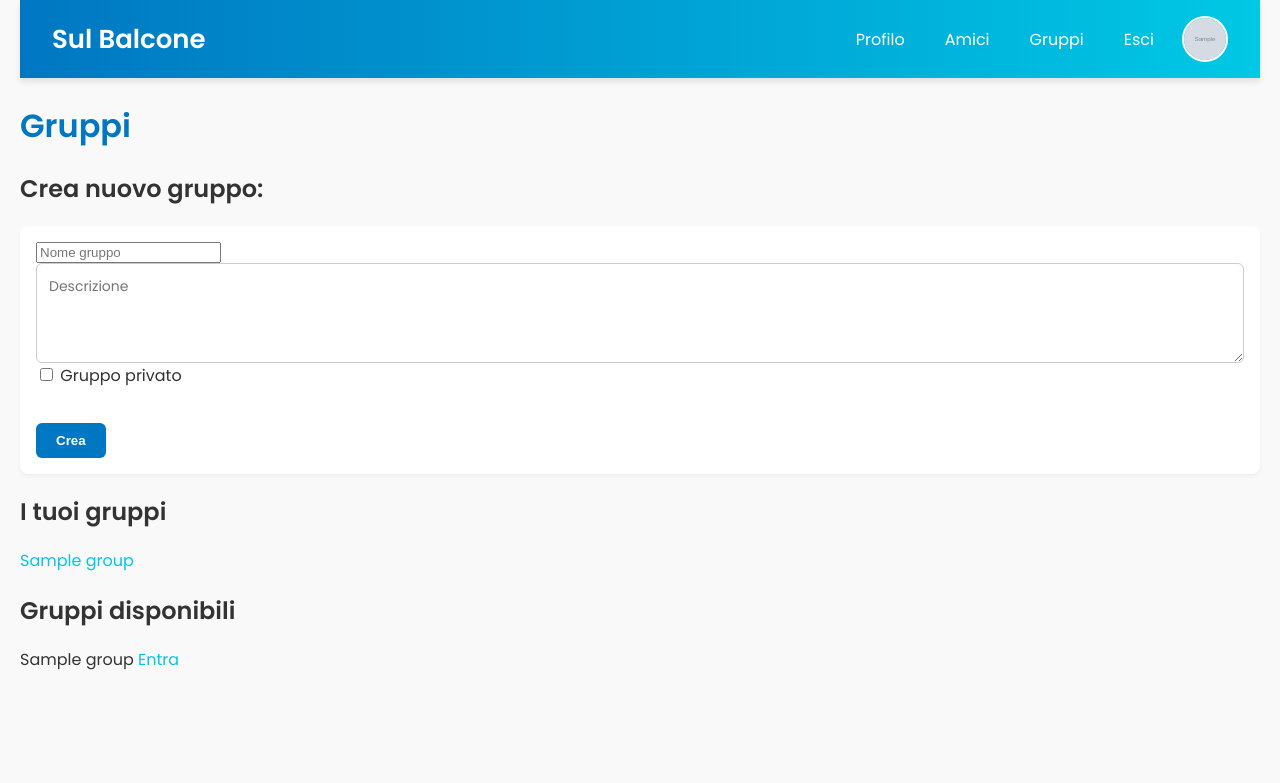
After one commit to Kurius/sul-balcone, a PHP site: page /php/groups.php in a window 1280 px wide. The commit adds this page. Shown: the top 783 px of the page. Run offline with PHP 8.4, Linux system fonts and the light colour scheme; the visitor is signed in with stand-in values (Sample User, id 1); tables that the repository leaves empty or names only in its code hold one stand-in row (values such as "Sample post"); grey boxes marked "Sample" are stand-in pictures.

Commit message:
Aggiunta icone e gruppi
Iniziata la creazione della parte riguardante i gruppi, aggiunta la possibilità di avere una pagina profilo, e l'icona del profilo

```diff
--- /dev/null
+++ b/css/groups.css
@@ -0,0 +1,92 @@
+/* groups.css */
+
+body {
+  font-family: 'Poppins', sans-serif;
+  margin: 0;
+  padding: 0 20px;
+  background-color: #f9f9f9;
+  color: #333;
+}
+
+h1 {
+  font-size: 32px;
+  margin-top: 24px;
+  color: #0077c2;
+}
+
+p {
+  font-size: 16px;
+  line-height: 1.5;
+}
+
+form {
+  margin: 20px 0;
+  background: #fff;
+  padding: 16px;
+  border-radius: 8px;
+  box-shadow: 0 2px 4px rgba(0,0,0,0.05);
+}
+
+textarea {
+  width: 100%;
+  height: 100px;
+  padding: 12px;
+  font-size: 14px;
+  border: 1px solid #ccc;
+  border-radius: 6px;
+  resize: vertical;
+  font-family: 'Poppins', sans-serif;
+}
+
+button {
+  margin-top: 10px;
+  padding: 10px 20px;
+  background-color: #0077c2;
+  color: white;
+  border: none;
+  border-radius: 6px;
+  font-weight: 600;
+  cursor: pointer;
+  transition: background-color 0.3s;
+}
+
+button:hover {
+  background-color: #005fa3;
+}
+
+.post {
+  background: white;
+  padding: 16px;
+  margin: 16px 0;
+  border-radius: 8px;
+  box-shadow: 0 2px 4px rgba(0,0,0,0.05);
+}
+
+.post img {
+  vertical-align: middle;
+  margin-right: 10px;
+}
+
+.post strong {
+  font-size: 16px;
+  color: #0077c2;
+}
+
+.post small {
+  color: #888;
+  margin-left: 8px;
+}
+
+.post p {
+  margin-top: 8px;
+  white-space: pre-wrap;
+}
+
+a {
+  color: #00c8e5;
+  text-decoration: none;
+}
+
+a:hover {
+  text-decoration: underline;
+}
--- /dev/null
+++ b/php/groups.php
@@ -0,0 +1,66 @@
+<?php
+session_start();
+if (!isset($_SESSION['user_id'])) header("Location: index.php");
+
+$conn = new mysqli('localhost', 'root', '', 'sul_balcone');
+$user = $_SESSION['user_id'];
+
+if ($_SERVER['REQUEST_METHOD'] === 'POST' && !empty($_POST['name'])) {
+    $name = $_POST['name'];
+    $desc = $_POST['description'] ?? '';
+    $is_private = isset($_POST['is_private']) ? 1 : 0;
+    $password = $is_private && !empty($_POST['password']) ? password_hash($_POST['password'], PASSWORD_DEFAULT) : null;
+
+    $stmt = $conn->prepare("INSERT INTO groups (name, description, creator_id, is_private, password) VALUES (?, ?, ?, ?, ?)");
+    $stmt->bind_param("ssiis", $name, $desc, $user, $is_private, $password);
+    $stmt->execute();
+
+    $gid = $conn->insert_id;
+    $conn->query("INSERT INTO group_users (group_id, user_id, role) VALUES ($gid, $user, 'admin')");
+}
+
+$all = $conn->query("SELECT * FROM groups");
+$joined = $conn->query("
+  SELECT g.* FROM groups g
+  JOIN group_users gu ON g.id=gu.group_id
+  WHERE gu.user_id = $user
+");
+?>
+<?php include 'navbar.php'; ?>
+<link rel="stylesheet" href="../css/groups.css">
+
+<h1>Gruppi</h1>
+<h2>Crea nuovo gruppo:</h2>
+<form method="POST">
+  <input name="name" placeholder="Nome gruppo" required><br>
+  <textarea name="description" placeholder="Descrizione"></textarea><br>
+
+  <label>
+    <input type="checkbox" name="is_private" id="is_private" onchange="togglePassword()"> Gruppo privato
+  </label><br>
+
+  <input type="password" name="password" id="password" placeholder="Password del gruppo" style="display:none"><br>
+
+  <button>Crea</button>
+</form>
+
+<script>
+function togglePassword() {
+  const pwd = document.getElementById('password');
+  pwd.style.display = document.getElementById('is_private').checked ? 'block' : 'none';
+}
+</script>
+
+
+<h2>I tuoi gruppi</h2>
+<?php while($g=$joined->fetch_assoc()):
+  echo "<p><a href='group.php?id={$g['id']}'>".htmlspecialchars($g['name'])."</a></p>";
+endwhile; ?>
+
+<h2>Gruppi disponibili</h2>
+<?php while($g=$all->fetch_assoc()):
+echo "<p>" . htmlspecialchars($g['name']);
+if ($g['is_private']) echo " 🔒";
+echo " <a href='join_group.php?id={$g['id']}'>Entra</a></p>";
+
+endwhile; ?>
--- /dev/null
+++ b/php/navbar.php
@@ -0,0 +1,106 @@
+<?php
+if (!isset($_SESSION)) {
+    session_start();
+}
+
+$conn = new mysqli('localhost', 'root', '', 'sul_balcone');
+
+$user_id = $_SESSION['user_id'] ?? null;
+$profile_img = 'default.png';
+
+if ($user_id) {
+    $stmt = $conn->prepare("SELECT profile_picture FROM users WHERE id = ?");
+    $stmt->bind_param("i", $user_id);
+    $stmt->execute();
+    $res = $stmt->get_result()->fetch_assoc();
+    if ($res && $res['profile_picture']) {
+        $profile_img = $res['profile_picture'];
+    }
+}
+?>
+
+<style>
+.navbar {
+  display: flex;
+  justify-content: space-between;
+  align-items: center;
+  background: linear-gradient(to right, #0077c2, #00c8e5);
+  padding: 16px 32px;
+  color: white;
+  font-family: 'Poppins', sans-serif;
+  box-shadow: 0 4px 6px rgba(0,0,0,0.1);
+  position: sticky;
+  top: 0;
+  z-index: 1000;
+}
+
+.navbar h1 {
+  margin: 0;
+  font-size: 26px;
+  font-weight: 600;
+}
+
+.navbar h1 a {
+  color: white;
+  text-decoration: none;
+  transition: color 0.3s;
+
+}
+
+.navbar h1 a:hover {
+  color: #ffd700;
+}
+
+.nav-right {
+  display: flex;
+  align-items: center;
+}
+
+.nav-links {
+  display: flex;
+  gap: 16px;
+}
+
+.nav-links a {
+  color: white;
+  text-decoration: none;
+  font-weight: 500;
+  padding: 6px 12px;
+  border-radius: 4px;
+  transition: background 0.2s;
+}
+
+.nav-links a:hover {
+  background-color: rgba(255, 255, 255, 0.2);
+}
+
+.nav-profile {
+  margin-left: 16px;
+  width: 42px;
+  height: 42px;
+  border-radius: 50%;
+  object-fit: cover;
+  border: 2px solid #fff;
+  transition: transform 0.3s;
+}
+
+.nav-profile:hover {
+  transform: scale(1.05);
+}
+
+
+</style>
+  <link href="https://fonts.googleapis.com/css2?family=Poppins:wght@400;600&display=swap" rel="stylesheet">
+
+<div class="navbar">
+  <h1><a href="../index.php">Sul Balcone</a></h1>
+  <div class="nav-right">
+    <div class="nav-links">
+      <a href="profile.php">Profilo</a>
+      <a href="friends.php">Amici</a>
+      <a href="groups.php">Gruppi</a>
+      <a href="logout.php">Esci</a>
+    </div>
+    <img class="nav-profile" src="../uploads/profile_pictures/<?php echo htmlspecialchars($profile_img); ?>" alt="Profilo">
+  </div>
+</div>
```
Also changed, not shown: css/style.css (+28 -0 lines), index.php (+10 -0 lines), php/friends.php (+34 -6 lines), php/group.php (added, +47 -0 lines), php/home.php (+9 -6 lines), php/join_group.php (added, +38 -0 lines), php/login_process.php (+8 -3 lines), php/profile.php (added, +110 -0 lines), php/respond_friend.php (+6 -1 lines), php/upload_profile_picture.php (added, +49 -0 lines), uploads/profile_pictures/default.jpg (added), uploads/profile_pictures/user_1_1751564459.png (added), uploads/profile_pictures/user_2_1751567840.jpg (added), uploads/profile_pictures/user_3_1751564697.png (added).
